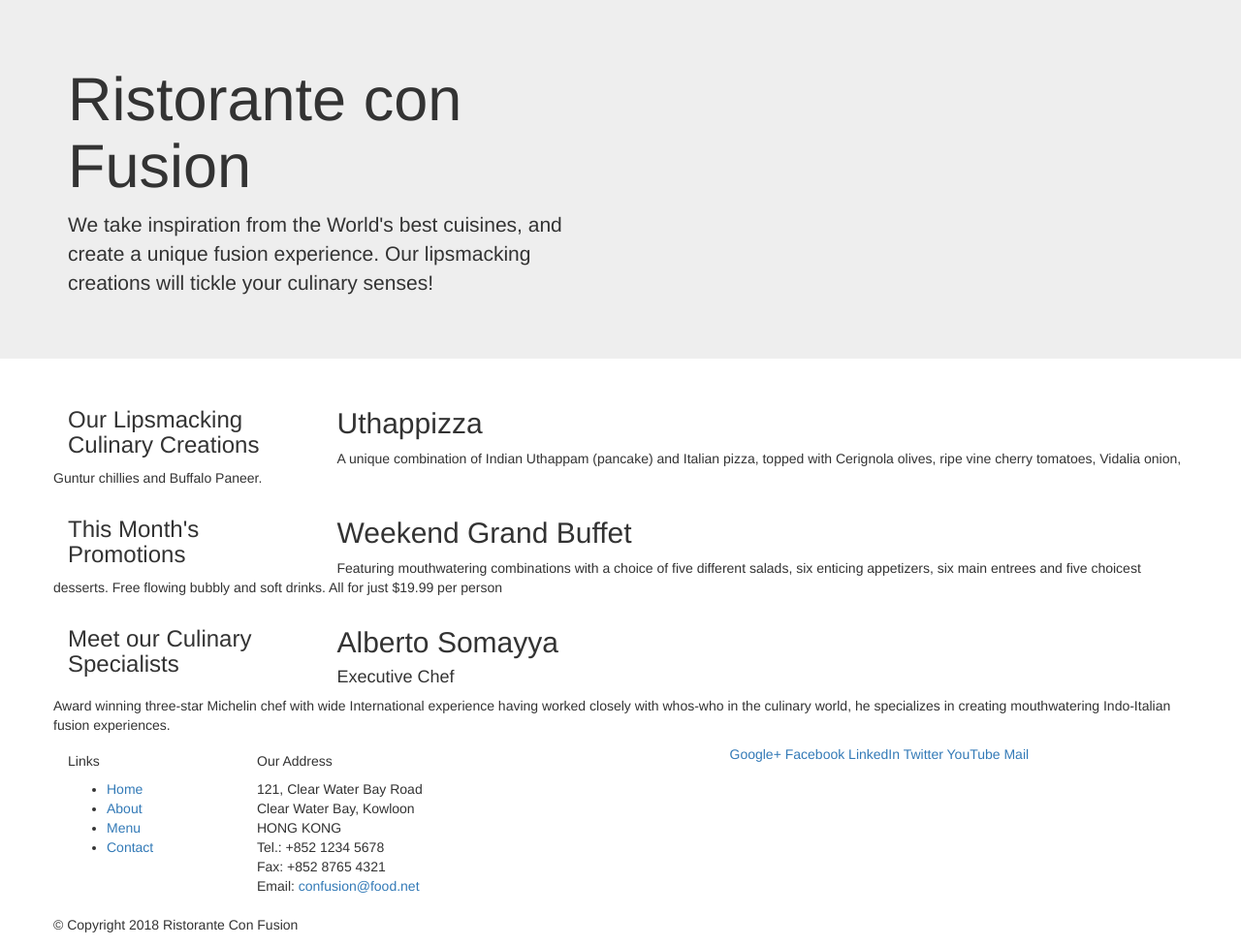
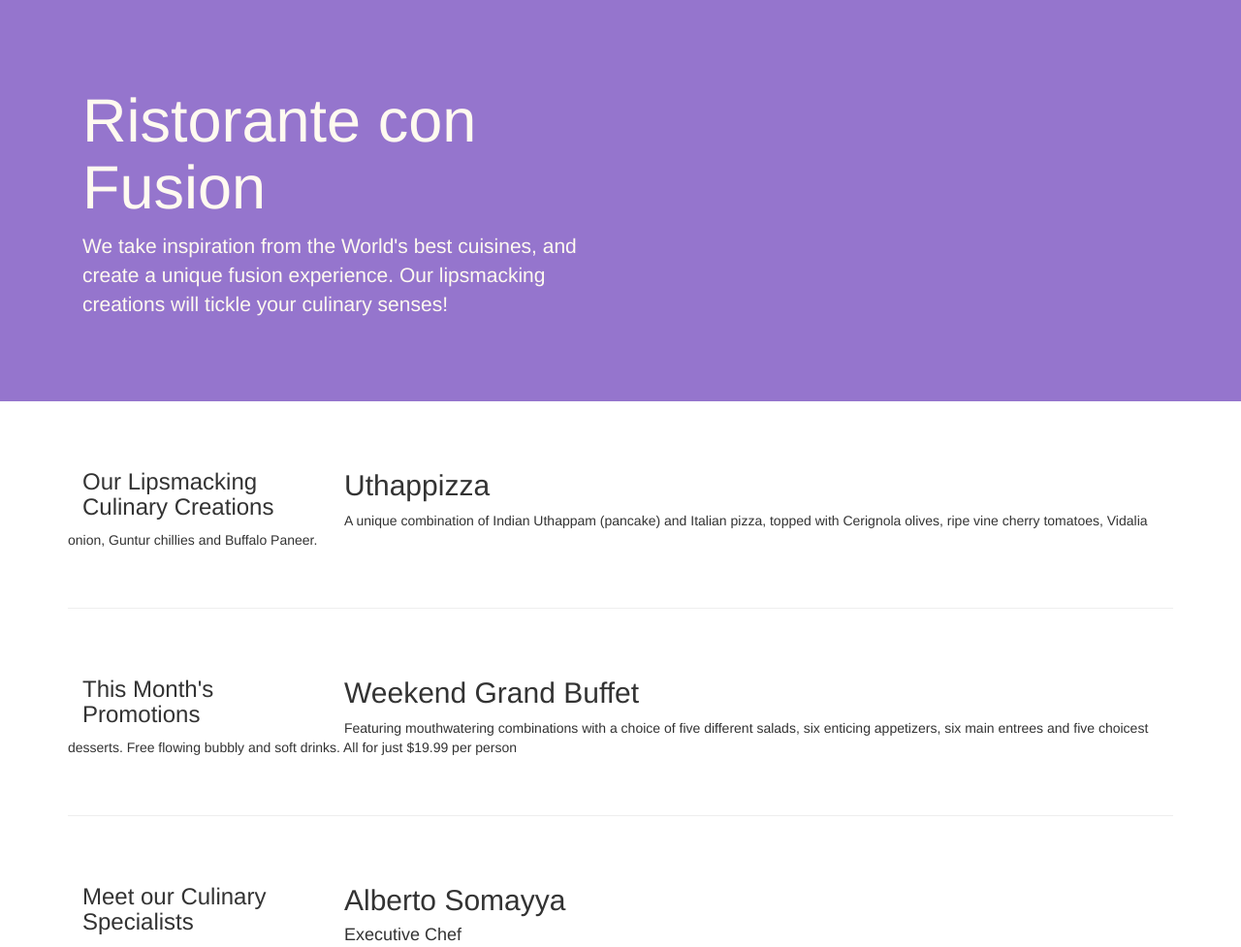
Before and after one commit to fokou-joel-bertrand/Bootstrap_4, a website: page index.html in a window 1280 px wide. Shown: the top 977 px of the page at 97% size. Drawn offline with nearby package versions, Linux system fonts and the light colour scheme.

Commit message:
bootstrap-grid-2

```diff
--- /dev/null
+++ b/css/style.css
@@ -0,0 +1,30 @@
+.row-header{
+   margin: 0px auto;
+   padding: 0px auto;
+}
+
+.row-content{
+    margin: 0px auto;
+    padding: 50px 0px 50px 0px;
+    border-bottom: 1px ridge;
+    min-width: 400px;
+}
+
+.footer{
+    background-color: #D1C4E9;
+    margin: 0px auto;
+    padding: 20px 0px 20px 0px;
+}
+
+.jumbotron {
+    margin: 0px auto;
+    color: floralwhite;
+    padding: 70px 30px 70px 30px;
+    background-color: #9575CD;
+}
+
+.address {
+    font-size: 80%;
+    margin: 0px;
+    color: #0f0f0f;
+}
--- a/index.html
+++ b/index.html
@@ -9,6 +9,8 @@
          <!-- Bootstrap CSS -->
     <link rel="stylesheet" href="node_modules/bootstrap/dist/css/bootstrap.min.css">
 
+    <link rel="stylesheet" href="css/style.css">
+
     <title>Ristorante Con Fusion</title>
 </head>
 
@@ -16,7 +18,7 @@
 
     <header class="jumbotron">
         <div class="container">
-            <div class="row">
+            <div class="row row-header">
                 <div class="col-12 col-sm-6">
                     <h1>Ristorante con Fusion</h1>
                     <p>We take inspiration from the World's best cuisines, and create a unique fusion experience. Our lipsmacking creations will tickle your culinary senses!</p>
@@ -28,7 +30,7 @@
     </header>
 
     <div class="container">
-        <div class="row">
+        <div class="row row-content align-items-center">
             <div class="col-12 col-sm-4 order-sm-last col-sm-3">
                 <h3>Our Lipsmacking Culinary Creations</h3>
             </div>
@@ -39,7 +41,7 @@
         </div>
 
 
-        <div class="row">
+        <div class="row row-content align-items-center">
             <div class="col-12 col-sm-4 col-sm-3">
                 <h3>This Month's Promotions</h3>
             </div>
@@ -49,7 +51,7 @@
             </div>
         </div>
 
-        <div class="row">
+        <div class="row row-content align-items-center">
             <div class="col-12 col-sm-4 order-sm-last col-sm-3">
                 <h3>Meet our Culinary Specialists</h3>
             </div>
@@ -61,12 +63,12 @@
         </div>
     </div>
 
-    <footer>
+    <footer class="footer">
         <div class="container">
             <div class="row">
                 <div class="col-4 offset-1 col-sm-2">
                     <h5>Links</h5>
-                    <ul>
+                    <ul class="list-unstyled">
                         <li><a href="#">Home</a></li>
                         <li><a href="#">About</a></li>
                         <li><a href="#">Menu</a></li>
@@ -75,7 +77,7 @@
                 </div>
                 <div class="col-7 col-sm-5">
                     <h5>Our Address</h5>
-                    <address>
+                    <address class="address">
 		              121, Clear Water Bay Road<br>
 		              Clear Water Bay, Kowloon<br>
 		              HONG KONG<br>
@@ -84,8 +86,8 @@
 		              Email: <a href="mailto:confusion@food.net">confusion@food.net</a>
 		           </address>
                 </div>
-                <div class="col-12 col-sm-4">
-                    <div>
+                <div class="col-12 col-sm-4 align-self-center">
+                    <div class="text-center">
                         <a href="http://google.com/+">Google+</a>
                         <a href="http://www.facebook.com/profile.php?id=">Facebook</a>
                         <a href="http://www.linkedin.com/in/">LinkedIn</a>
@@ -95,7 +97,7 @@
                     </div>
                 </div>
            </div>
-           <div class="row">
+           <div class="row justify-content-center">
                 <div class="col-auto">
                     <p>© Copyright 2018 Ristorante Con Fusion</p>
                 </div>
```
